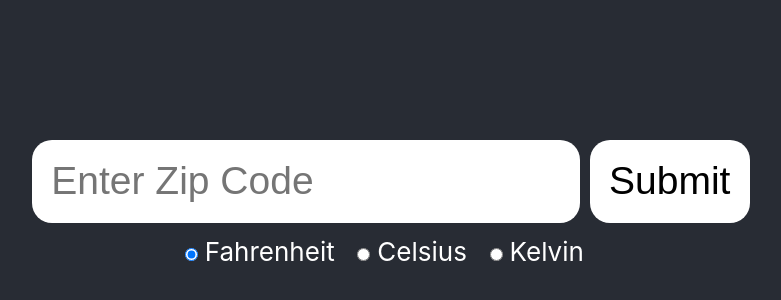
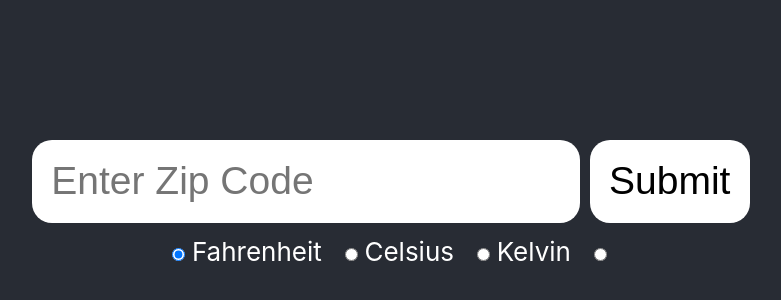
Before and after one commit to diyarkudrat/graphql_api, a React (Create React App) app in the folder client/: page / in a window 1280 px wide. Shown: the part 210-510 px from the top of the page, without its empty margins (254-1035 px from the left). Built offline with nearby package versions, Linux system fonts and the light colour scheme.

Commit message:
fixed radio button issue

```diff
--- a/client/src/components/Weather.js
+++ b/client/src/components/Weather.js
@@ -57,10 +57,10 @@ function Weather(props) {
                     />
                     <label htmlFor="F">Fahrenheit</label>
                     <input
-                      input="F"
+                      id="F"
                       type="radio"
                       value="metric"
-                      name="Celsius"
+                      name="Fahrenheit"
                       checked={ unit === "metric" ? true : false }
                       onChange={(e) => setUnit(e.target.value)}
                     />
@@ -69,11 +69,19 @@ function Weather(props) {
                       id="C"
                       type="radio"
                       value="default"
+                      name="Celsius"
+                      checked={ unit === "default" ? true : false }
+                      onChange={(e) => setUnit(e.target.value)}
+                    />
+                    <label htmlFor="K">Kelvin</label>
+                    <input
+                      id="K"
+                      type="radio"
+                      value="standard"
                       name="Kelvin"
                       checked={ unit === "default" ? true : false }
                       onChange={(e) => setUnit(e.target.value)}
                     />
-                    <label htmlFor="K">Kelvin</label>
                 </div>
             </form>
             { weather ? <Description data={weather.data.getWeather} unit={unit} /> : null }
```
